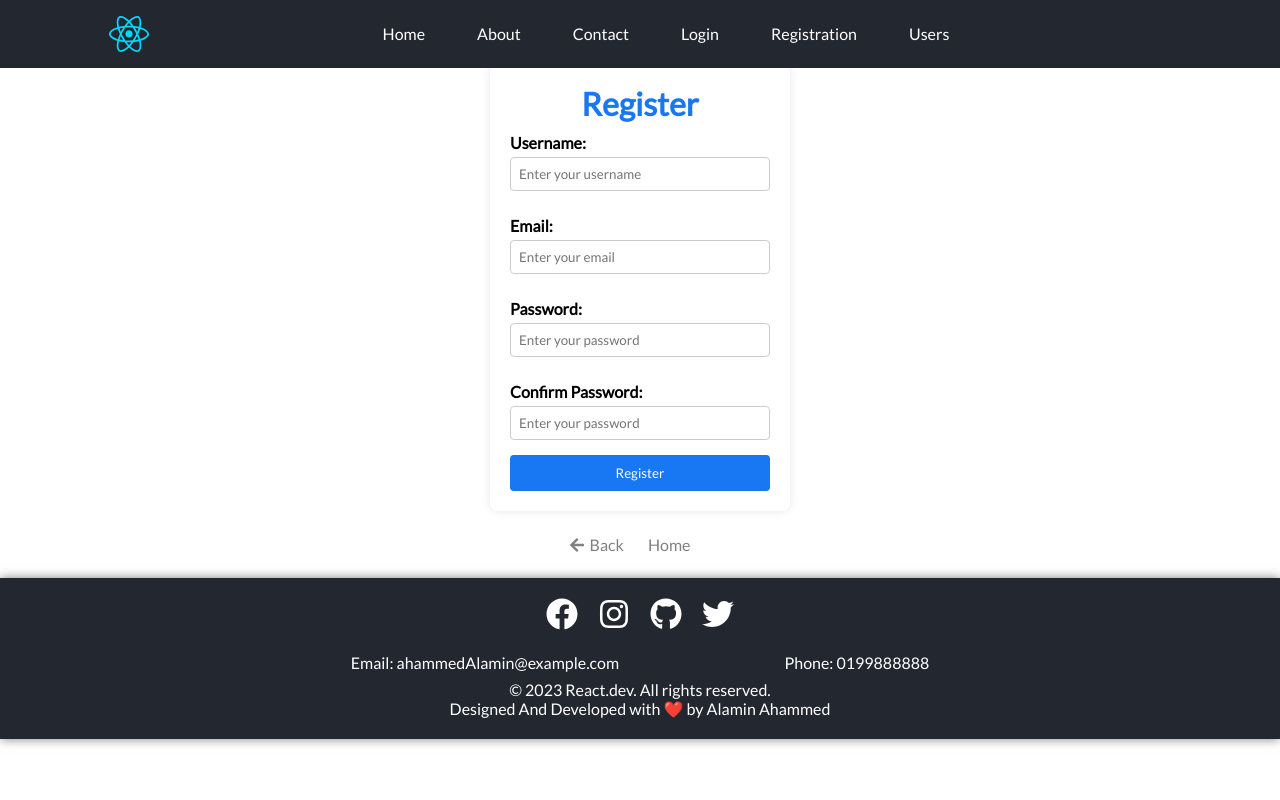
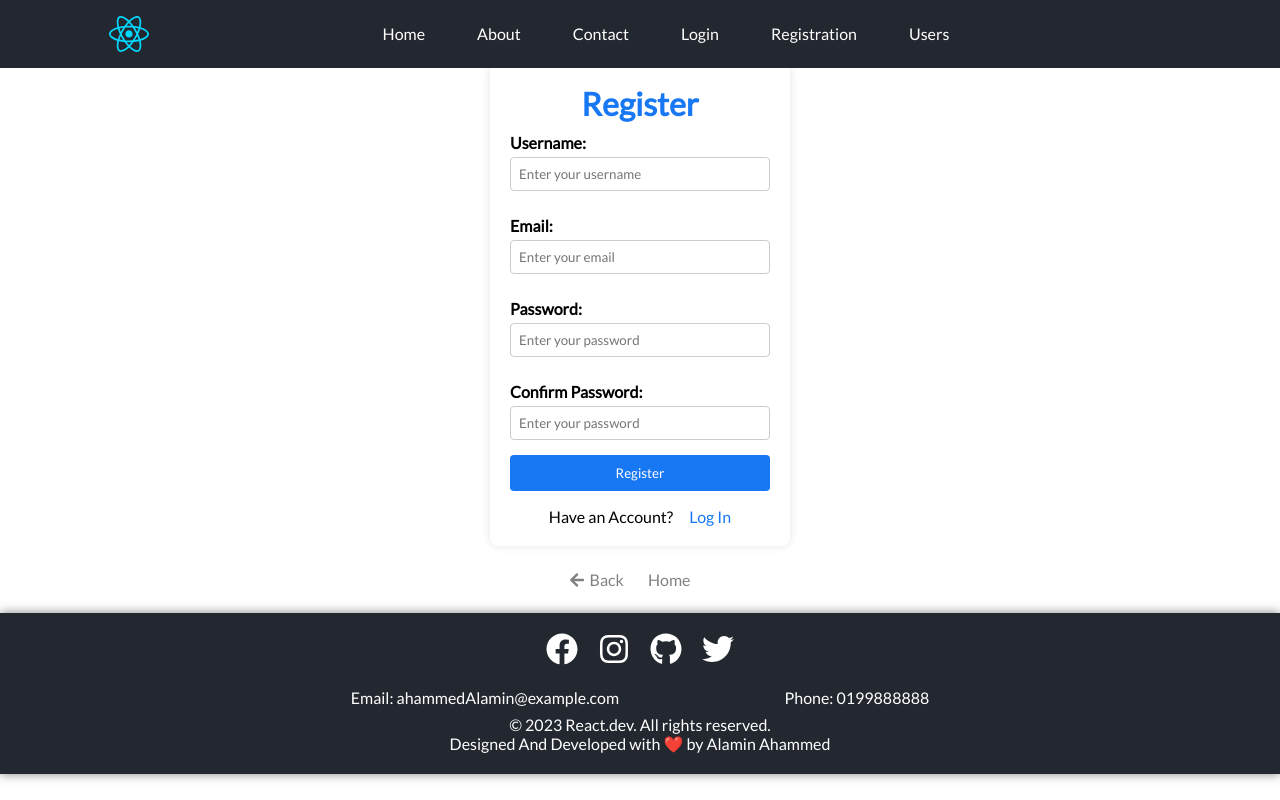
Before and after one commit to Alamin-Ahammed/Assignment-11, a React (Vite) app: page /registration in a window 1280 px wide. Built offline with nearby package versions, Linux system fonts and the light colour scheme; some icons are missing.

Commit message:
added log to regis: and regis to log in route link

```diff
--- a/src/pages/Auth/Login/Login.css
+++ b/src/pages/Auth/Login/Login.css
@@ -53,8 +53,15 @@
   a {
     color: #1877f2;
     text-decoration: none;
+    cursor: pointer;
   }
 
   a:hover {
     text-decoration: underline;
   }
+
+  .register_text {
+    display: flex;
+    gap: 1rem;
+    margin-top: 0.7rem;
+  }
--- a/src/pages/Auth/Login/Login.jsx
+++ b/src/pages/Auth/Login/Login.jsx
@@ -1,8 +1,9 @@
+import { useNavigate } from "react-router-dom";
 import Pagination from "../../../components/Pagination/Pagination";
 import "./Login.css";
 
 const Login = () => {
-
+  const navigate = useNavigate();
   return (
     <>
       <div className="login-container">
@@ -31,6 +32,10 @@ const Login = () => {
             <a href="#">Forgot password?</a>
           </p>
         </form>
+        <div className="register_text">
+          <p>Don't Have Account?</p>
+          <a onClick={()=> navigate('/registration')}>Create One</a>
+        </div>
       </div>
       <Pagination />
     </>
--- a/src/pages/Auth/Registration/Registration.css
+++ b/src/pages/Auth/Registration/Registration.css
@@ -44,3 +44,10 @@
   button:hover {
     background-color: #146eb4;
   }
+
+  .login_text {
+    display: flex;
+    justify-content: center;
+    gap: 1rem;
+    margin-top: 1rem;
+  }
--- a/src/pages/Auth/Registration/Registration.jsx
+++ b/src/pages/Auth/Registration/Registration.jsx
@@ -1,7 +1,9 @@
+import { useNavigate } from "react-router-dom";
 import Pagination from "../../../components/Pagination/Pagination";
 import "./Registration.css";
 
 const Registration = () => {
+  const navigate = useNavigate();
   return (
     <>
       <div className="registration-container">
@@ -45,6 +47,10 @@ const Registration = () => {
 
           <button type="submit">Register</button>
         </form>
+        <div className="login_text">
+          <p>Have an Account?</p>
+          <a onClick={()=> navigate('/login')}>Log In</a>
+        </div>
       </div>
       <Pagination />
     </>
```
